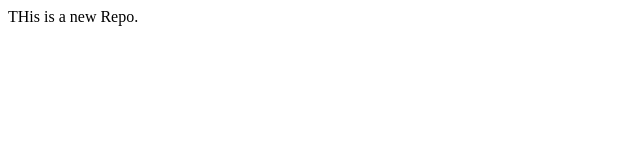
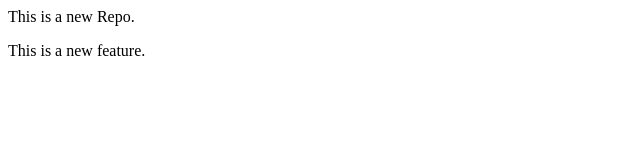
Before and after one commit to goldknight334/LocalRepo, a plain HTML site: page index.html in a window 1280 px wide. Shown: the whole page, without its empty margins (0-640 px from the left). Drawn offline with Linux system fonts and the light colour scheme.

Commit message:
Add new feature

```diff
--- a/index.html
+++ b/index.html
@@ -1 +1,2 @@
-<p> THis is a new Repo.</p>
+<p> This is a new Repo.</p>
+<p> This is a new feature.</p>
```
